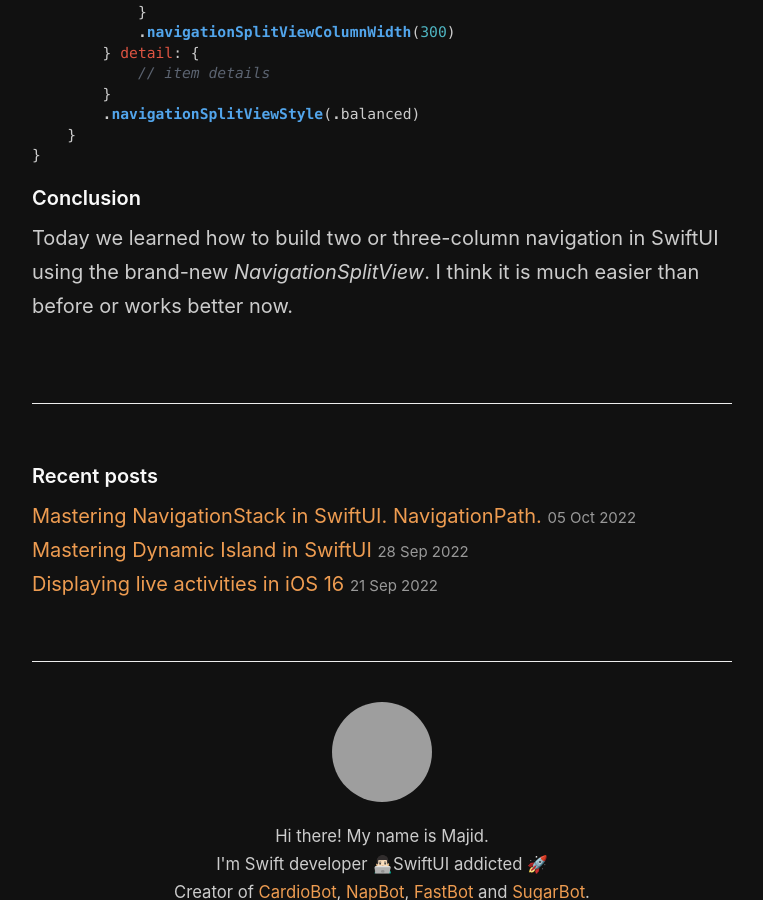
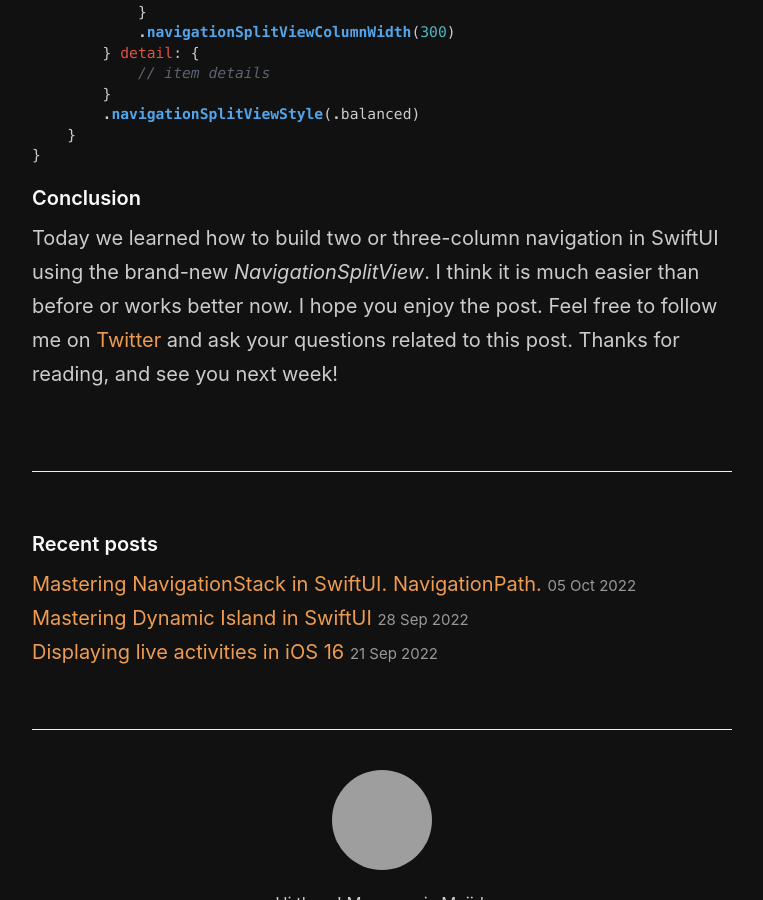
Before and after one commit to mecid/mecid.github.io, a Jekyll site: the page built from _posts/2022-10-18-mastering-navigationsplitview-in-swiftui.md, in a window 1280 px wide and 900 px high, scrolled down 6544 px, cut to the strip 0-900 px from the top of the window. Shown: the whole strip, without its empty margins (258-1021 px from the left). Built offline with Jekyll 4.4.1, drawn with Linux system fonts in a browser that asks for light colours; grey boxes are pictures that could not be loaded.

Commit message:
split conclusion added

````diff
--- a/_posts/2022-10-18-mastering-navigationsplitview-in-swiftui.md
+++ b/_posts/2022-10-18-mastering-navigationsplitview-in-swiftui.md
@@ -270,4 +270,4 @@ struct RootView: View {
 ```
 
 #### Conclusion
-Today we learned how to build two or three-column navigation in SwiftUI using the brand-new *NavigationSplitView*. I think it is much easier than before or works better now.
+Today we learned how to build two or three-column navigation in SwiftUI using the brand-new *NavigationSplitView*. I think it is much easier than before or works better now. I hope you enjoy the post. Feel free to follow me on [Twitter](https://twitter.com/mecid) and ask your questions related to this post. Thanks for reading, and see you next week!
````
